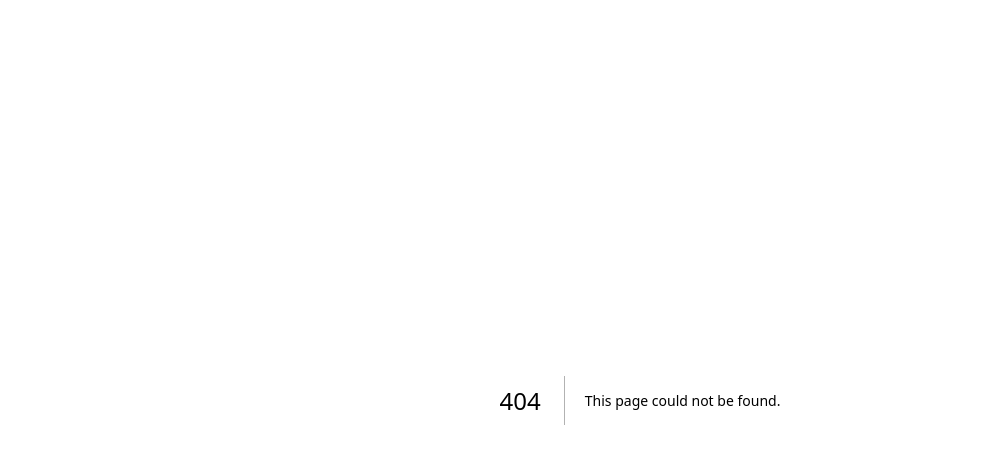
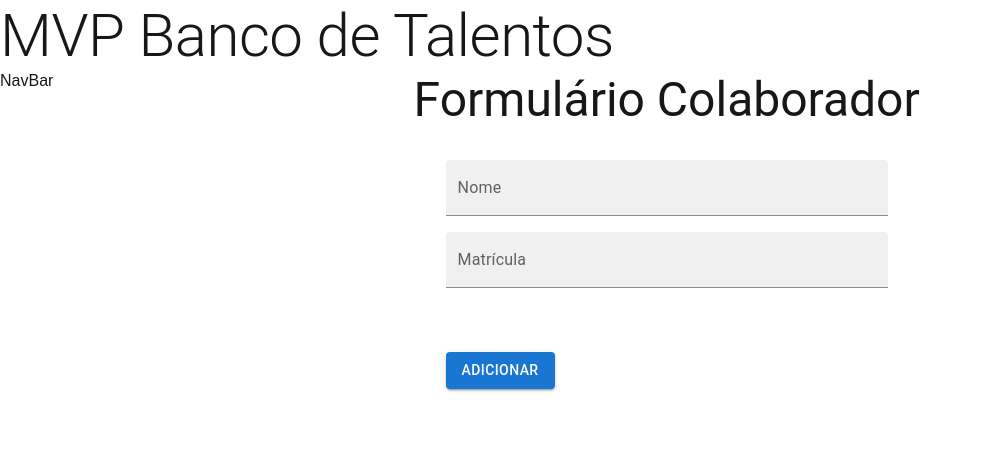
Before and after one commit to orivaldosantana/mvp_web_2025_04, a Next.js app: page /admin/colaborator in a window 1280 px wide. Before the commit this address had no page. Shown: the top 464 px of the page, without its empty margins (0-982 px from the left). Built offline with nearby package versions, Linux system fonts and the light colour scheme.

Commit message:
Organização do layout do admin

```diff
--- /dev/null
+++ b/app/admin/colaborator/page.tsx
@@ -0,0 +1,12 @@
+import Typography from "@mui/material/Typography";
+
+import FormColaborador from "@/app/ui/forms/formcolaborator";
+
+export default function PageColaborator() {
+  return (
+    <div>
+      <Typography variant="h3"> Formulário Colaborador </Typography>
+      <FormColaborador />
+    </div>
+  );
+}
--- /dev/null
+++ b/app/admin/layout.tsx
@@ -0,0 +1,32 @@
+import Header from "@/app/ui/header";
+import Navbar from "@/app/ui/navbar";
+import { Box, Container } from "@mui/material";
+
+export default function PagesLayout({
+  children,
+}: Readonly<{
+  children: React.ReactNode;
+}>) {
+  return (
+    <div>
+      <div>
+        <Header />
+      </div>
+      <Box sx={{ flexDirection: "row", display: "flex" }}>
+        <div>
+          <Navbar />
+        </div>
+        <Container
+          sx={{
+            width: "100%",
+            display: "flex",
+            justifyContent: "center",
+            alignItems: "start",
+          }}
+        >
+          {children}
+        </Container>
+      </Box>
+    </div>
+  );
+}
--- /dev/null
+++ b/app/ui/header.tsx
@@ -0,0 +1,9 @@
+import { Typography } from "@mui/material";
+
+export default function Header() {
+  return (
+    <header>
+      <Typography variant="h2">MVP Banco de Talentos</Typography>
+    </header>
+  );
+}
--- /dev/null
+++ b/app/ui/navbar.tsx
@@ -0,0 +1,5 @@
+import { Typography } from "@mui/material";
+
+export default function Header() {
+  return <div> NavBar </div>;
+}
```
Also changed, not shown: app/admin/project/page.tsx (added, +9 -0 lines).
